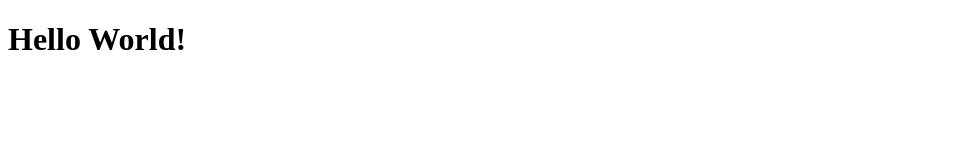
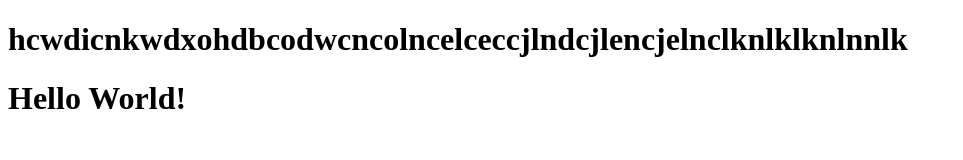
Before and after one commit to lnannettik/htmlcss-hello, a plain HTML site: page index.html in a window 1280 px wide. Shown: the whole page, without its empty margins (0-963 px from the left). Drawn offline with Linux system fonts and the light colour scheme.

Commit message:
esperimenti

```diff
--- a/index.html
+++ b/index.html
@@ -7,6 +7,7 @@
     <title>Prima pagina html</title>
 </head>
 <body>
+    <h1>hcwdicnkwdxohdbcodwcncolncelceccjlndcjlencjelnclknlklknlnnlk</h1>
     <h1>Hello World!</h1>
 </body>
 </html>
```
